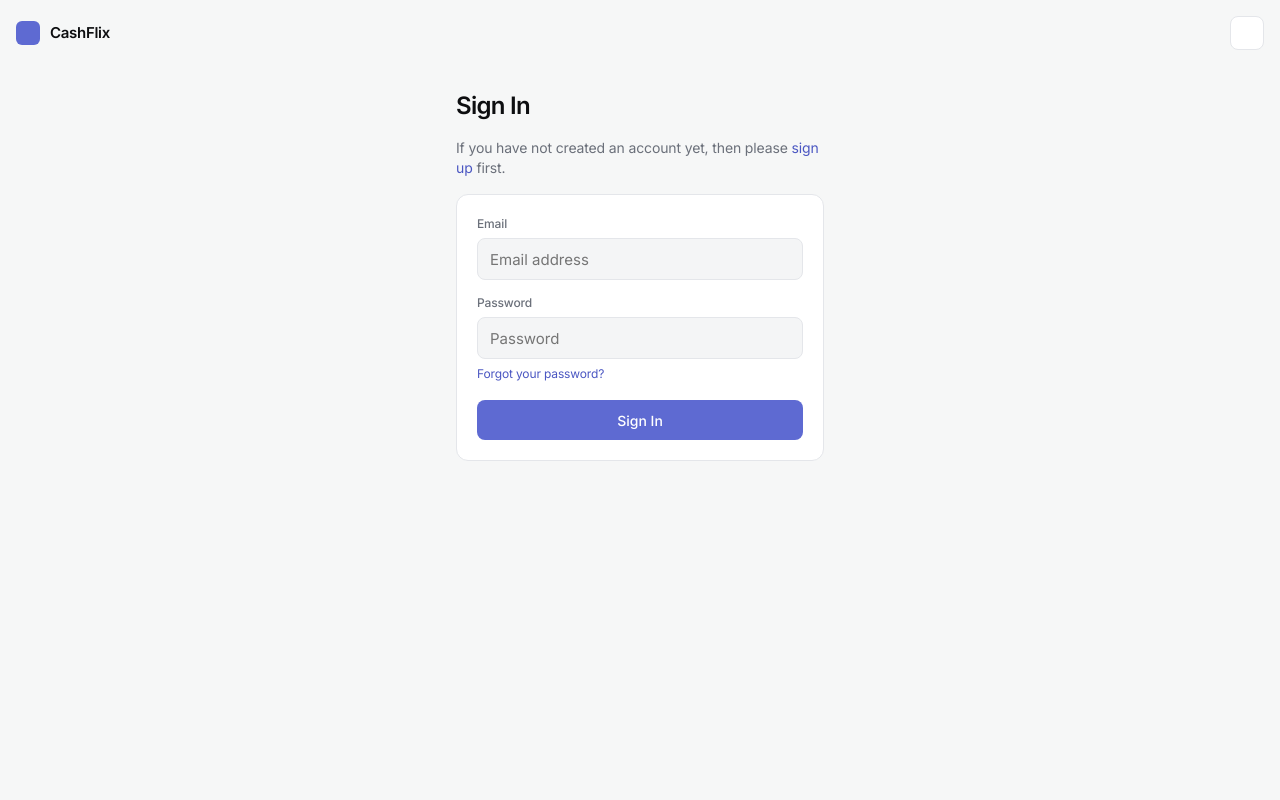
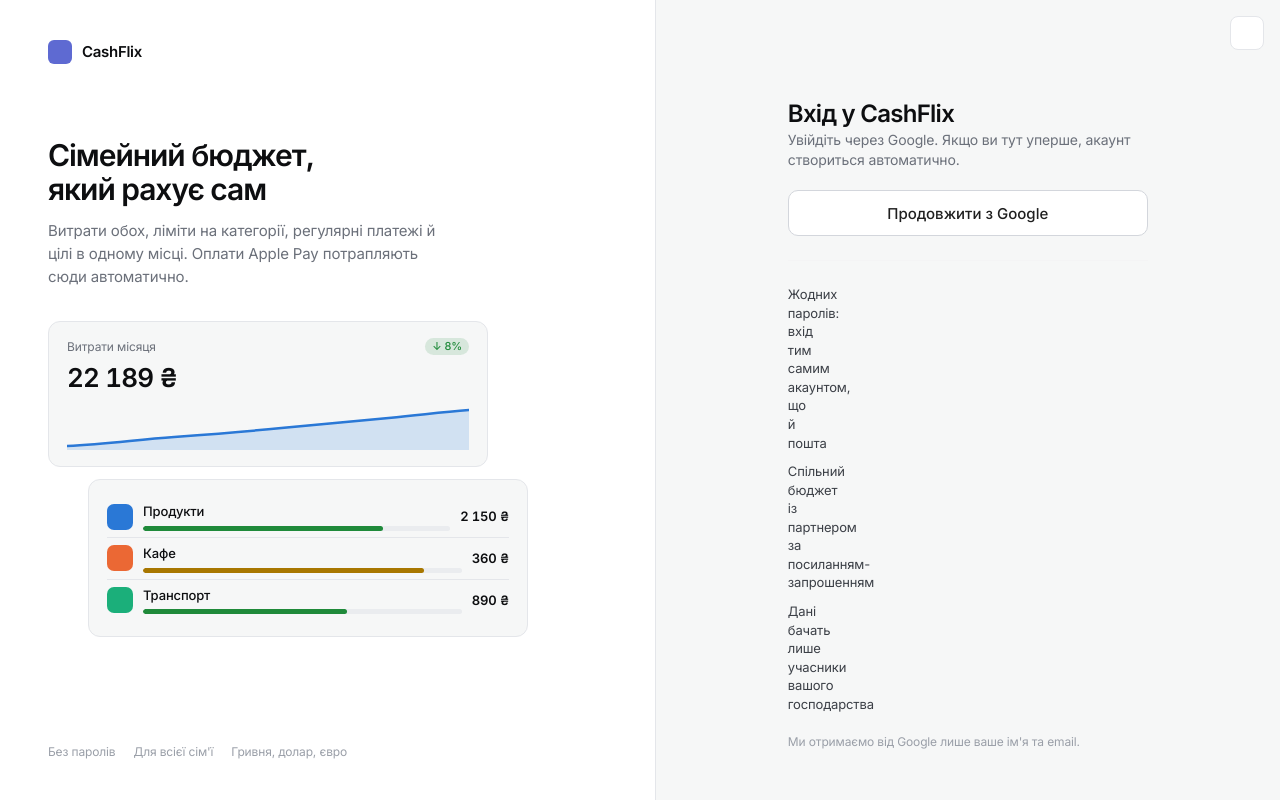
Before and after one commit to GreedyClark/cashflix, a Django app: page /accounts/login/ in a window 1280 px wide. Run offline with Django 5.2, Linux system fonts and the light colour scheme; some libraries are stand-ins or nearby versions.

Commit message:
Google-only sign in

```diff
--- /dev/null
+++ b/apps/users/adapters.py
@@ -0,0 +1,9 @@
+from allauth.socialaccount.adapter import DefaultSocialAccountAdapter
+
+
+class SocialAccountAdapter(DefaultSocialAccountAdapter):
+    def populate_user(self, request, sociallogin, data):
+        user = super().populate_user(request, sociallogin, data)
+        if not user.display_name:
+            user.display_name = (data.get("first_name") or data.get("name") or "")[:50]
+        return user
--- a/static/css/cashflix.css
+++ b/static/css/cashflix.css
@@ -636,3 +636,270 @@ a {
   border-color: color-mix(in srgb, var(--good) 40%, transparent);
   color: var(--good);
 }
+
+/* Login page */
+
+.login-layout {
+  display: grid;
+  min-height: 100vh;
+}
+
+.login-showcase {
+  display: none;
+}
+
+@media (min-width: 960px) {
+  .login-layout {
+    grid-template-columns: minmax(0, 1.05fr) minmax(0, 1fr);
+  }
+
+  .login-showcase {
+    position: relative;
+    display: flex;
+    flex-direction: column;
+    justify-content: space-between;
+    padding: 40px 48px;
+    overflow: hidden;
+    background: var(--surface-1);
+    border-right: 1px solid var(--hairline);
+  }
+
+  .login-mobile-brand {
+    visibility: hidden;
+  }
+}
+
+.showcase-title {
+  max-width: 16ch;
+  margin: 0 0 12px;
+  font-size: 30px;
+  font-weight: 600;
+  line-height: 1.15;
+  letter-spacing: -0.035em;
+  color: var(--ink);
+}
+
+.showcase-text {
+  max-width: 42ch;
+  margin: 0;
+  font-size: 15px;
+  line-height: 1.55;
+  color: var(--ink-subtle);
+}
+
+.showcase-preview {
+  display: grid;
+  gap: 12px;
+  max-width: 440px;
+  margin: 32px 0;
+}
+
+.preview-card {
+  padding: 16px 18px;
+  background: var(--canvas);
+  border: 1px solid var(--hairline);
+  border-radius: 12px;
+}
+
+.preview-card.shifted {
+  transform: translateX(40px);
+}
+
+.preview-label {
+  display: flex;
+  justify-content: space-between;
+  font-size: 12px;
+  color: var(--ink-subtle);
+}
+
+.delta {
+  padding: 1px 7px;
+  border-radius: 999px;
+  font-size: 11px;
+  font-weight: 500;
+}
+
+.delta.good {
+  color: var(--good);
+  background: color-mix(in srgb, var(--good) 14%, transparent);
+}
+
+.preview-big {
+  margin-top: 4px;
+  font-size: 26px;
+  font-weight: 600;
+  letter-spacing: -0.03em;
+}
+
+.preview-spark {
+  display: block;
+  width: 100%;
+  height: 44px;
+  margin-top: 10px;
+}
+
+.spark-fill {
+  fill: color-mix(in srgb, var(--cat-1) 18%, transparent);
+}
+
+.spark-line {
+  fill: none;
+  stroke: var(--cat-1);
+  stroke-width: 2.5;
+  stroke-linecap: round;
+}
+
+.preview-row {
+  display: grid;
+  grid-template-columns: 26px 1fr auto;
+  gap: 10px;
+  align-items: center;
+  padding: 6px 0;
+  font-size: 13px;
+  font-weight: 600;
+}
+
+.preview-row + .preview-row {
+  border-top: 1px solid var(--hairline);
+}
+
+.preview-name {
+  font-weight: 500;
+}
+
+.preview-icon {
+  width: 26px;
+  height: 26px;
+  display: grid;
+  place-items: center;
+  border-radius: 7px;
+  color: #fff;
+}
+
+.preview-icon .icon {
+  width: 14px;
+  height: 14px;
+}
+
+.cat-1 { background: var(--cat-1); }
+.cat-2 { background: var(--cat-2); }
+.cat-3 { background: var(--cat-3); }
+
+.preview-bar {
+  height: 5px;
+  margin-top: 5px;
+  overflow: hidden;
+  border-radius: 999px;
+  background: var(--surface-3);
+}
+
+.preview-bar i {
+  display: block;
+  height: 100%;
+  border-radius: 999px;
+}
+
+.preview-bar .ok { background: var(--good); }
+.preview-bar .warn { background: var(--warn); }
+.w-64 { width: 64%; }
+.w-78 { width: 78%; }
+.w-88 { width: 88%; }
+
+.showcase-foot {
+  display: flex;
+  flex-wrap: wrap;
+  gap: 18px;
+  font-size: 12px;
+  color: var(--ink-tertiary);
+}
+
+.showcase-foot span {
+  display: inline-flex;
+  align-items: center;
+  gap: 6px;
+}
+
+.showcase-foot .icon {
+  width: 14px;
+  height: 14px;
+}
+
+.login-side {
+  display: flex;
+  flex-direction: column;
+}
+
+.login-box {
+  flex: 1;
+  width: 100%;
+  max-width: 392px;
+  margin: 0 auto;
+  padding: 32px 16px 48px;
+  display: flex;
+  flex-direction: column;
+  justify-content: center;
+  gap: 20px;
+}
+
+.google-btn {
+  display: flex;
+  align-items: center;
+  justify-content: center;
+  gap: 12px;
+  width: 100%;
+  min-height: 46px;
+  border: 1px solid #ffffff;
+  border-radius: 10px;
+  background: #ffffff;
+  color: #1f1f1f;
+  font: 500 15px var(--font);
+  cursor: pointer;
+  transition: box-shadow 0.15s, transform 0.1s;
+}
+
+[data-bs-theme="light"] .google-btn {
+  border-color: var(--hairline-strong);
+}
+
+.google-btn:hover {
+  box-shadow: 0 0 0 4px var(--accent-soft);
+}
+
+.google-btn:active {
+  transform: scale(0.99);
+}
+
+.google-btn .icon {
+  width: 20px;
+  height: 20px;
+}
+
+.login-points {
+  display: grid;
+  gap: 10px;
+  margin: 0;
+  padding: 0;
+  list-style: none;
+}
+
+.login-points li {
+  display: grid;
+  grid-template-columns: 18px 1fr;
+  gap: 10px;
+  font-size: 13px;
+  color: var(--ink-muted);
+}
+
+.login-points .icon {
+  width: 16px;
+  height: 16px;
+  margin-top: 1px;
+  color: var(--accent-hover);
+}
+
+.login-fine {
+  margin: 0;
+  font-size: 12px;
+  line-height: 1.55;
+  color: var(--ink-tertiary);
+}
--- /dev/null
+++ b/templates/account/login.html
@@ -0,0 +1,81 @@
+{% extends "allauth/layouts/base.html" %}
+{% load i18n socialaccount %}
+
+{% block head_title %}{% translate "Вхід" %}{% endblock head_title %}
+
+{% block body %}
+  <div class="login-layout">
+    <aside class="login-showcase" aria-hidden="true">
+      <a class="brand" href="{% url 'account_login' %}"><span class="brand-mark"><c-icon name="wallet" /></span>CashFlix</a>
+
+      <div>
+        <h2 class="showcase-title">{% translate "Сімейний бюджет, який рахує сам" %}</h2>
+        <p class="showcase-text">{% translate "Витрати обох, ліміти на категорії, регулярні платежі й цілі в одному місці. Оплати Apple Pay потрапляють сюди автоматично." %}</p>
+
+        <div class="showcase-preview">
+          <div class="preview-card">
+            <div class="preview-label"><span>{% translate "Витрати місяця" %}</span><span class="delta good">↓ 8%</span></div>
+            <div class="preview-big num">22 189 ₴</div>
+            <svg class="preview-spark" viewBox="0 0 300 44" preserveAspectRatio="none">
+              <path class="spark-fill" d="M0 40 C30 38 50 34 80 31 S130 26 160 22 S210 16 240 12 S280 6 300 4 L300 44 L0 44Z" />
+              <path class="spark-line" d="M0 40 C30 38 50 34 80 31 S130 26 160 22 S210 16 240 12 S280 6 300 4" />
+            </svg>
+          </div>
+          <div class="preview-card shifted">
+            <div class="preview-row"><span class="preview-icon cat-1"><c-icon name="shopping-cart" /></span><div><div class="preview-name">{% translate "Продукти" %}</div><div class="preview-bar"><i class="ok w-78"></i></div></div><span class="num">2 150 ₴</span></div>
+            <div class="preview-row"><span class="preview-icon cat-2"><c-icon name="coffee" /></span><div><div class="preview-name">{% translate "Кафе" %}</div><div class="preview-bar"><i class="warn w-88"></i></div></div><span class="num">360 ₴</span></div>
+            <div class="preview-row"><span class="preview-icon cat-3"><c-icon name="car" /></span><div><div class="preview-name">{% translate "Транспорт" %}</div><div class="preview-bar"><i class="ok w-64"></i></div></div><span class="num">890 ₴</span></div>
+          </div>
+        </div>
+      </div>
+
+      <div class="showcase-foot">
+        <span><c-icon name="lock" />{% translate "Без паролів" %}</span>
+        <span><c-icon name="users" />{% translate "Для всієї сім'ї" %}</span>
+        <span><c-icon name="currency-dollar" />{% translate "Гривня, долар, євро" %}</span>
+      </div>
+    </aside>
+
+    <section class="login-side">
+      <header class="auth-top">
+        <a class="brand login-mobile-brand" href="{% url 'account_login' %}"><span class="brand-mark"><c-icon name="wallet" /></span>CashFlix</a>
+        <button class="icon-btn" type="button" data-theme-toggle aria-label="{% translate 'Перемкнути тему' %}">
+          <span class="theme-icon-dark"><c-icon name="sun" /></span>
+          <span class="theme-icon-light"><c-icon name="moon" /></span>
+        </button>
+      </header>
+
+      <main class="login-box">
+        {% if messages %}
+          <div class="auth-messages">
+            {% for message in messages %}<p class="alert-cf {{ message.tags }}">{{ message }}</p>{% endfor %}
+          </div>
+        {% endif %}
+
+        {% block login_intro %}
+          <div>
+            <h1 class="auth-title">{% translate "Вхід у CashFlix" %}</h1>
+            <p class="auth-text">{% translate "Увійдіть через Google. Якщо ви тут уперше, акаунт створиться автоматично." %}</p>
+          </div>
+        {% endblock login_intro %}
+
+        <form method="post" action="{% provider_login_url 'google' %}">
+          {% csrf_token %}
+          {{ redirect_field }}
+          <button class="google-btn" type="submit"><c-icon name="brand-google" />{% translate "Продовжити з Google" %}</button>
+        </form>
+
+        {% block login_extra %}
+          <hr class="auth-divider">
+          <ul class="login-points">
+            <li><c-icon name="check" />{% translate "Жодних паролів: вхід тим самим акаунтом, що й пошта" %}</li>
+            <li><c-icon name="check" />{% translate "Спільний бюджет із партнером за посиланням-запрошенням" %}</li>
+            <li><c-icon name="check" />{% translate "Дані бачать лише учасники вашого господарства" %}</li>
+          </ul>
+        {% endblock login_extra %}
+
+        <p class="login-fine">{% translate "Ми отримаємо від Google лише ваше ім'я та email." %}</p>
+      </main>
+    </section>
+  </div>
+{% endblock body %}
--- a/templates/allauth/layouts/base.html
+++ b/templates/allauth/layouts/base.html
@@ -14,6 +14,7 @@
   {% block extra_head %}{% endblock extra_head %}
 </head>
 <body class="auth-page">
+  {% block body %}
     <header class="auth-top">
       <a class="brand" href="{% url 'core:home' %}"><span class="brand-mark"><c-icon name="wallet" /></span>CashFlix</a>
       <button class="icon-btn" type="button" data-theme-toggle aria-label="{% translate 'Перемкнути тему' %}">
@@ -28,8 +29,9 @@
           {% for message in messages %}<p class="alert-cf {{ message.tags }}">{{ message }}</p>{% endfor %}
         </div>
       {% endif %}
-    {% block body %}{% block content %}{% endblock content %}{% endblock body %}
+      {% block content %}{% endblock content %}
     </main>
+  {% endblock body %}
 
   {% block extra_body %}{% endblock extra_body %}
 </body>
```
Also changed, not shown: apps/users/tests/test_auth.py (+29 -17 lines), config/settings.py (+23 -3 lines), requirements.txt (+10 -0 lines), templates/icons/brand-google.svg (added), templates/icons/car.svg (added), templates/icons/check.svg (added), templates/icons/coffee.svg (added), templates/icons/currency-dollar.svg (added), templates/icons/lock.svg (added), templates/icons/shopping-cart.svg (added), templates/icons/users.svg (added). Lines whose indentation alone changed are shown as unchanged.
